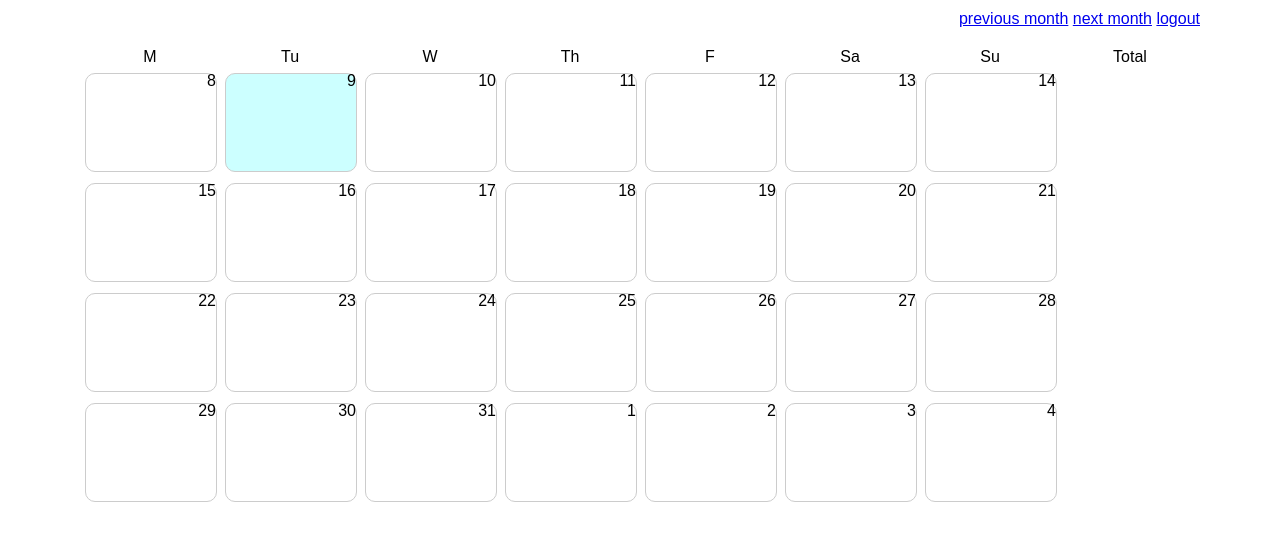
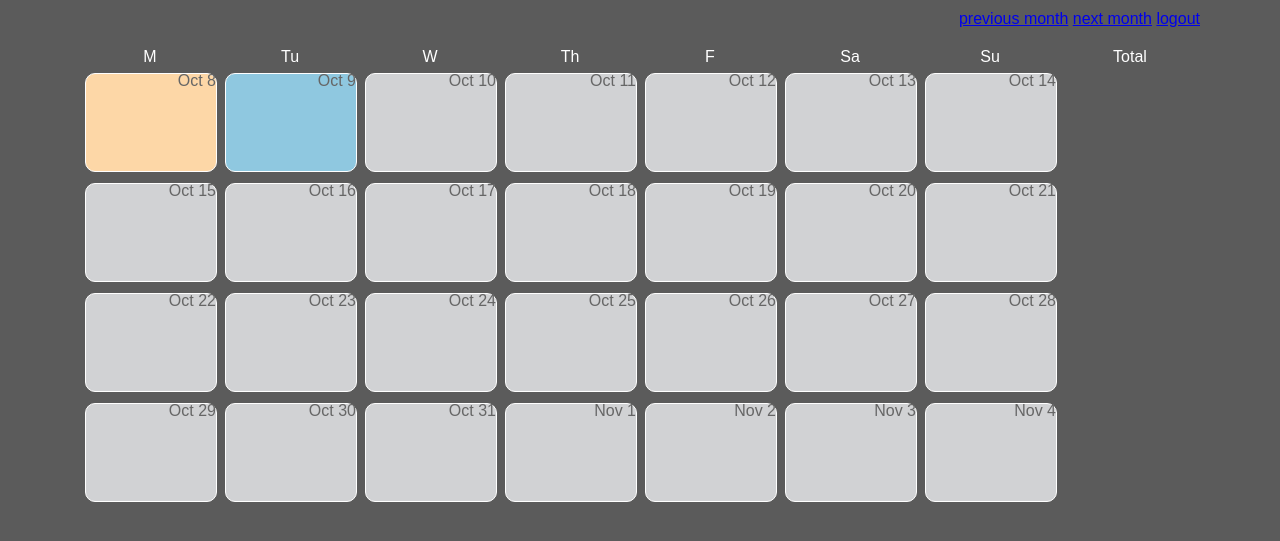
Before and after one commit to duckpunch/octo-derp, a Django app: page / in a window 1280 px wide. Shown: the top 541 px of the page. Run offline with Django 3.2, Linux system fonts and the light colour scheme; the visitor is signed in with stand-in values (Sample User, id 1); data that the repository does not hold is empty.

Commit message:
js+css fixes

```diff
--- a/running_thing/static/css/style.css
+++ b/running_thing/static/css/style.css
@@ -6,6 +6,7 @@
 
 body {
     width: 100%;
+    background: #5b5b5b;
 }
 
 #container {
@@ -35,6 +36,7 @@ body {
     text-align: center;
     height: 20px;
     float: left;
+    color: #fff;
 }
 
 .day {
@@ -62,10 +64,11 @@ body {
     top: 0;
     right: 0;
     padding: 4px;
+    color: #666;
 }
 
 .today {
-    background: #ccffff;
+    background: #8fc8e0;
 }
 
 .miles {
@@ -110,8 +113,16 @@ body {
 
 .rounded {
     border-radius: 10px;
-    border: 1px solid #ccc;
+    border: 1px solid #fff;
     height: 97px;
     width: 130px;
     margin: auto;
 }
+
+.past {
+    background: #fdd7a7;
+}
+
+.future {
+    background: #d1d2d4;
+}
--- a/running_thing/static/js/running_thing.js
+++ b/running_thing/static/js/running_thing.js
@@ -69,7 +69,7 @@ function populate_results(logs) {
         week.total = 0;
 
         for (var j = 0; j < week.days.length; j++) {
-            week.total += parseInt(week.days[j].miles_ran, 10);
+            week.total += parseFloat(week.days[j].miles_ran, 10);
         }
     }
 
@@ -93,6 +93,7 @@ function build_month(first_date, num_days) {
     var moving_date = new Date(first_date);
     var weeks = [];
     var cur_week = null;
+    var month_str = ["Jan", "Feb", "Mar", "Apr", "May", "Jun", "Jul", "Aug", "Sep", "Oct", "Nov", "Dec"];
 
     retrieve_all();
 
@@ -104,12 +105,19 @@ function build_month(first_date, num_days) {
             moving_date.setDate(moving_date.getDate() + 1);
         }
 
+        var today_class = "";
+        if (equal_dates(moving_date, today)) {
+            today_class = "today";
+        } else {
+            today_class = moving_date.valueOf() > today.valueOf()? "future":"past";
+        }
+
         date_hash[moving_date.toDateString()] = {
             date_uniq: moving_date.toDateString().replace(/ /g, ""),
             date_str: moving_date.toDateString(),
-            date: moving_date.getDate(),
+            date: month_str[moving_date.getMonth()] + " " + moving_date.getDate(),
             date_obj: new Date(moving_date),
-            today_class: equal_dates(moving_date, today)?"today":"",
+            today_class: today_class,
             miles_ran: 0,
             miles_planned: 0,
             week: cur_week,
```
